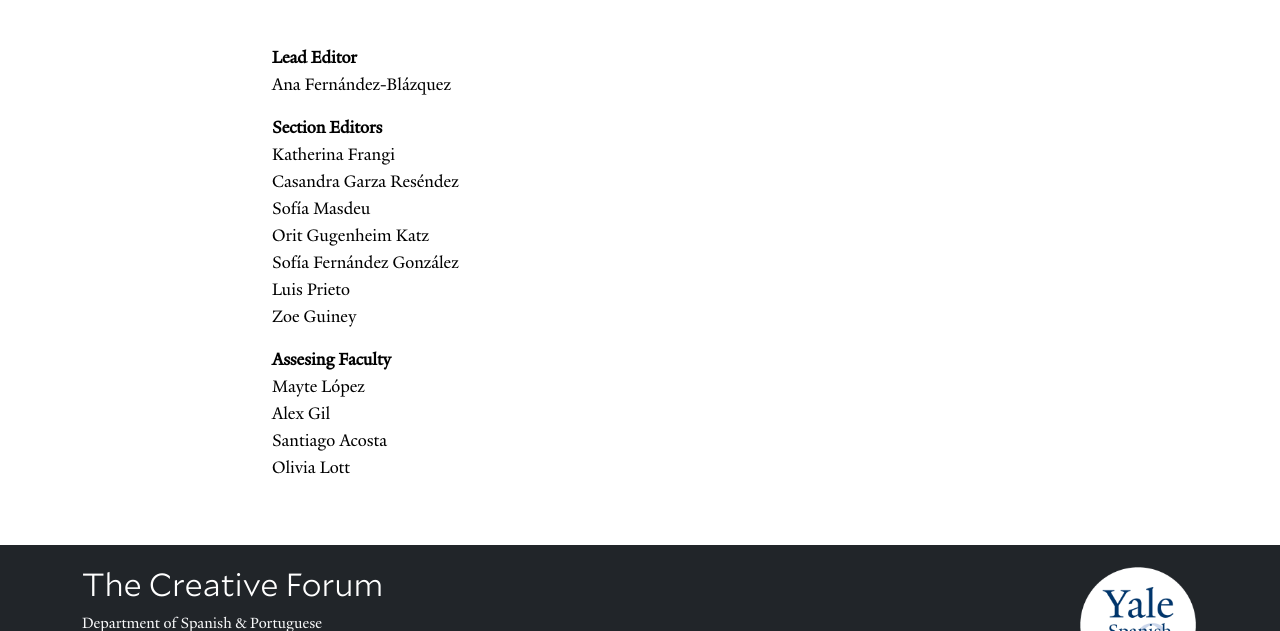
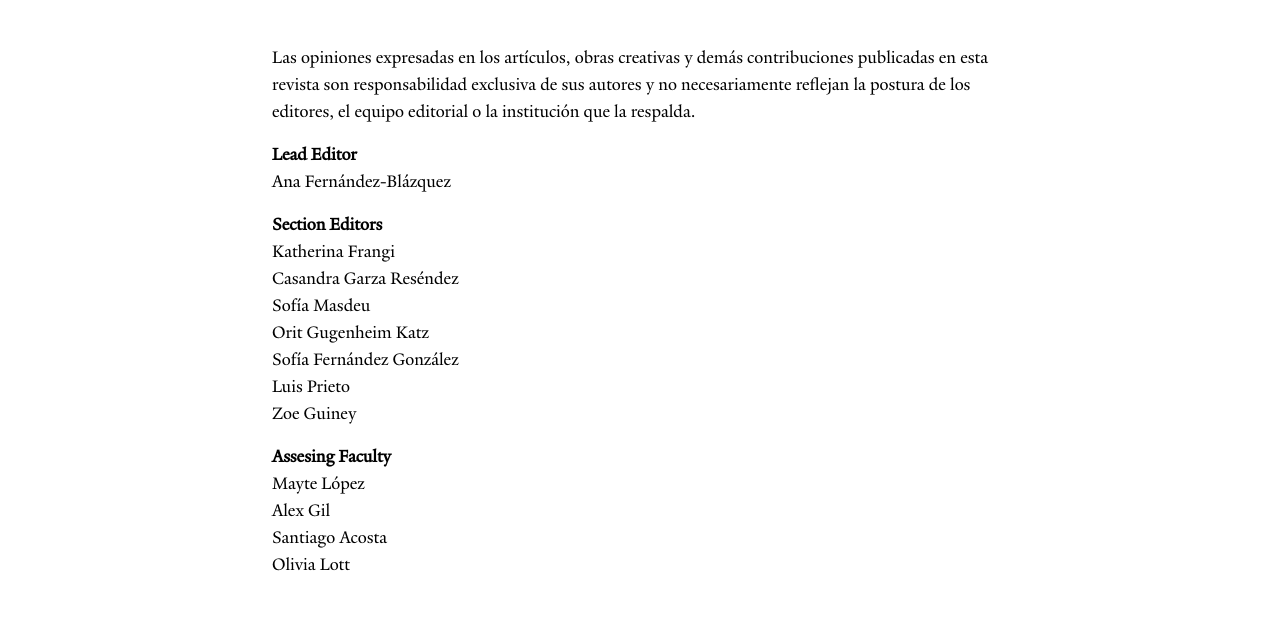
Before and after one commit to elotroalex/variantes, a Jekyll site: the page built from editorialboard.md, in a window 1280 px wide and 900 px high, cut to the strip 269-900 px from the top of the window. Built offline with Jekyll 4.4.1, drawn with Linux system fonts in a browser that asks for light colours.

Commit message:
disclaimer

```diff
--- a/editorialboard.md
+++ b/editorialboard.md
@@ -2,6 +2,8 @@
 layout: page
 title: "Editorial Board"
 ---
+
+Las opiniones expresadas en los artículos, obras creativas y demás contribuciones publicadas en esta revista son responsabilidad exclusiva de sus autores y no necesariamente reflejan la postura de los editores, el equipo editorial o la institución que la respalda.
 
 **Lead Editor**
 Ana Fernández-Blázquez
```
